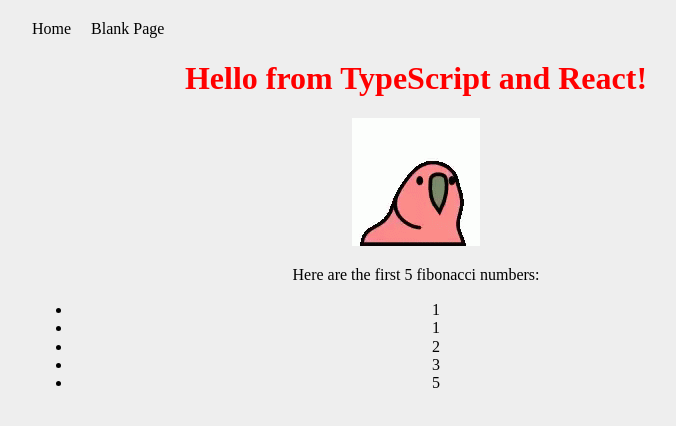
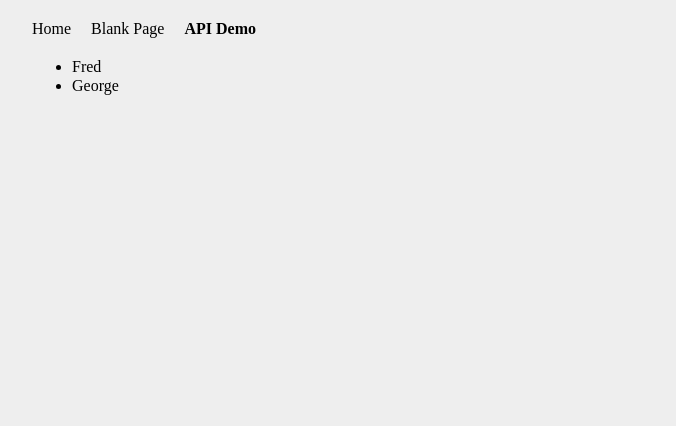
Before and after one commit to apeace/react16-boilerplate, a React app: page /apidemo in a window 1280 px wide. Shown: the top 426 px of the page, without its empty margins (224-900 px from the left). Built offline with nearby package versions, Linux system fonts and the light colour scheme.

Commit message:
API demo

```diff
--- a/src/components/layout/BaseLayout.tsx
+++ b/src/components/layout/BaseLayout.tsx
@@ -19,6 +19,9 @@ export const BaseLayout = (props: BaseLayoutProps) => (
                 <NavLink to="/blank" activeClassName="active" exact={true}>
                     Blank Page
                 </NavLink>
+                <NavLink to="/apidemo" activeClassName="active" exact={true}>
+                    API Demo
+                </NavLink>
             </nav>
             <div className="BaseLayout_inner">{props.children}</div>
         </div>
--- /dev/null
+++ b/src/components/pages/APIDemo.tsx
@@ -0,0 +1,56 @@
+import * as React from "react"
+import { API } from "../../lib/ts/api"
+
+export interface APIDemoProps {
+    api: API
+}
+
+interface State {
+    loading: boolean
+    names: string[]
+    error: boolean
+}
+
+export class APIDemo extends React.Component<APIDemoProps, State> {
+    constructor(props: APIDemoProps) {
+        super(props)
+        this.state = {
+            loading: true,
+            names: [],
+            error: false,
+        }
+    }
+
+    componentDidMount() {
+        this.setState({ loading: true })
+        this.props.api
+            .getNames()
+            .then((names) => {
+                this.setState({
+                    names,
+                    error: false,
+                    loading: false,
+                })
+            })
+            .catch((e) => {
+                console.error(e)
+                this.setState({ error: true, loading: false })
+            })
+    }
+
+    render() {
+        if (this.state.error) {
+            return <p>Error.</p>
+        }
+        if (this.state.loading) {
+            return <p>Loading...</p>
+        }
+        return (
+            <ul>
+                {this.state.names.map((name, idx) => (
+                    <li key={idx}>{name}</li>
+                ))}
+            </ul>
+        )
+    }
+}
--- /dev/null
+++ b/src/lib/ts/api.ts
@@ -0,0 +1,15 @@
+export interface API {
+    getNames(): Promise<string[]>
+}
+
+export class FakeAPI implements API {
+    getNames(): Promise<string[]> {
+        return Promise.resolve(["Fred", "George"])
+    }
+}
+
+export class HTTPAPI implements API {
+    getNames(): Promise<string[]> {
+        return Promise.reject("API not implemented")
+    }
+}
--- a/src/main.tsx
+++ b/src/main.tsx
@@ -12,17 +12,25 @@ import "./global.scss"
 import { BaseLayout } from "./components/layout/BaseLayout"
 import { Hello } from "./components/pages/Hello"
 import { Blank } from "./components/pages/Blank"
+import { APIDemo } from "./components/pages/APIDemo"
+
+import { FakeAPI } from "./lib/ts/api"
+
+const api = new FakeAPI()
 
 function App() {
     return (
         <Router>
             <BaseLayout>
                 <Switch>
-                    <Route path="/blank">
+                    <Route path="/" exact={true}>
+                        <Hello compiler="TypeScript" framework="React" n={5} />
+                    </Route>
+                    <Route path="/blank" exact={true}>
                         <Blank />
                     </Route>
-                    <Route path="/">
-                        <Hello compiler="TypeScript" framework="React" n={5} />
+                    <Route path="/apidemo" exact={true}>
+                        <APIDemo api={api} />
                     </Route>
                 </Switch>
             </BaseLayout>
```
